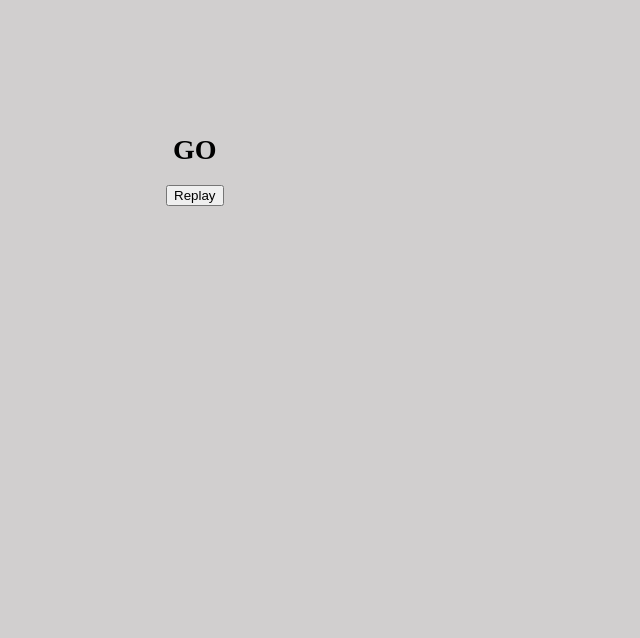
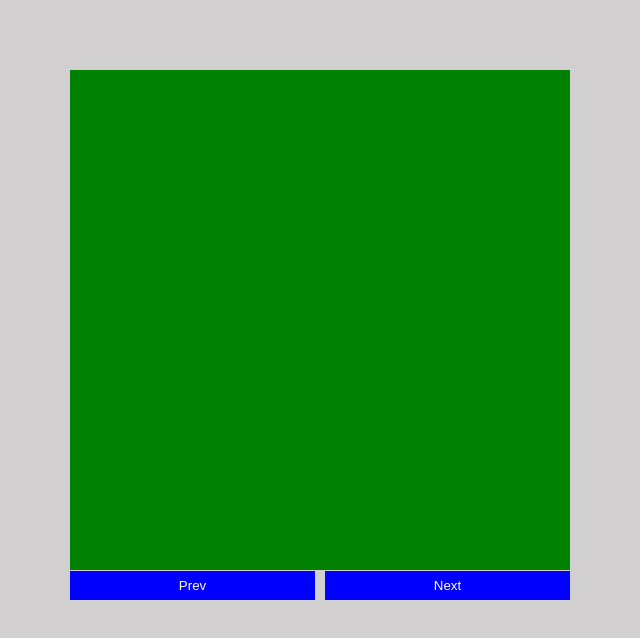
Before and after one commit to Biven160690/big_practice, a Next.js app: page / in a window 1280 px wide. Shown: the top 638 px of the page, without its empty margins (0-640 px from the left). Built offline with nearby package versions, Linux system fonts and the light colour scheme.

Commit message:
added ImageCarousel

```diff
--- /dev/null
+++ b/src/app/components/50_projects/imageCarousel/index.tsx
@@ -0,0 +1,159 @@
+import React from 'react';
+import {
+    Container,
+    CardsContainer,
+    Card,
+    ButtonContainer,
+    Button,
+} from './styles';
+import { animated, useSpring } from 'react-spring';
+
+export type Ref<T> = React.MutableRefObject<T>;
+export type Setting = {
+    cardWidth: number;
+    amountCards: number;
+    containerPosition: Ref<number>;
+};
+
+const mockData = [
+    {
+        color: 'red',
+    },
+    {
+        color: 'green',
+    },
+
+    {
+        color: 'blue',
+    },
+    {
+        color: 'yellow',
+    },
+];
+
+const checkRef = (
+    ref: Ref<HTMLDivElement | null>,
+    fn: (setting: Setting) => void,
+    containerPosition: Ref<number>
+) => {
+    const cardsContainer = ref.current;
+
+    if (!cardsContainer) {
+        return;
+    }
+
+    const cardWidth = cardsContainer.children[0].clientWidth;
+    const amountCards = cardsContainer.children.length - 1;
+
+    fn({ cardWidth, amountCards, containerPosition });
+};
+
+const runInterval = (
+    intervalID: Ref<NodeJS.Timeout | undefined>,
+    fn: () => void
+) => {
+    clearInterval(intervalID.current);
+
+    intervalID.current = setInterval(() => {
+        fn();
+    }, 1500);
+};
+
+export const ImageCarousel = () => {
+    const cardsContainerRef = React.useRef<HTMLDivElement | null>(null);
+    const containerPosition = React.useRef<number>(0);
+    const intervalID = React.useRef<NodeJS.Timeout>();
+
+    const [containerStyles, api] = useSpring(() => ({
+        from: { transform: 'translateX(0)' },
+    }));
+
+    const handleShowPrevCard = ({
+        cardWidth,
+        amountCards,
+        containerPosition,
+    }: Setting) => {
+        const point =
+            containerPosition.current === 0
+                ? (containerPosition.current += amountCards * cardWidth)
+                : (containerPosition.current -= cardWidth);
+
+        api.set({
+            transform: `translateX(-${point}px)`,
+        });
+
+        runInterval(intervalID, () =>
+            checkRef(cardsContainerRef, handleShowNextCard, containerPosition)
+        );
+    };
+
+    const handleShowNextCard = React.useCallback(
+        ({ cardWidth, amountCards, containerPosition }: Setting) => {
+            const point =
+                containerPosition.current >= amountCards * cardWidth
+                    ? (containerPosition.current -= amountCards * cardWidth)
+                    : (containerPosition.current += cardWidth);
+
+            api.set({
+                transform: `translateX(-${point}px)`,
+            });
+
+            runInterval(intervalID, () =>
+                checkRef(
+                    cardsContainerRef,
+                    handleShowNextCard,
+                    containerPosition
+                )
+            );
+        },
+        [api]
+    );
+
+    React.useEffect(() => {
+        intervalID.current = setInterval(() => {
+            checkRef(cardsContainerRef, handleShowNextCard, containerPosition);
+        }, 1500);
+        return () => clearInterval(intervalID.current);
+    }, [handleShowNextCard]);
+
+    return (
+        <Container>
+            <CardsContainer
+                as={animated.div}
+                ref={cardsContainerRef}
+                style={containerStyles}
+            >
+                {mockData.map((card, index) => (
+                    <Card
+                        key={index}
+                        style={{ backgroundColor: `${card.color}` }}
+                    />
+                ))}
+            </CardsContainer>
+            <ButtonContainer>
+                <Button
+                    onClick={() =>
+                        checkRef(
+                            cardsContainerRef,
+                            handleShowPrevCard,
+                            containerPosition
+                        )
+                    }
+                >
+                    Prev
+                </Button>
+                <Button
+                    onClick={() =>
+                        checkRef(
+                            cardsContainerRef,
+                            handleShowNextCard,
+                            containerPosition
+                        )
+                    }
+                >
+                    Next
+                </Button>
+            </ButtonContainer>
+        </Container>
+    );
+};
--- /dev/null
+++ b/src/app/components/50_projects/imageCarousel/styles.ts
@@ -0,0 +1,40 @@
+import styled from 'styled-components';
+
+export const Container = styled.div`
+    position: relative;
+    width: 500px;
+    height: 530px;
+    overflow: hidden;
+`;
+
+export const CardsContainer = styled.div`
+    position: absolute;
+    display: flex;
+    justify-content: center;
+    align-items: center;
+    left: 0;
+    transition: transform .4s;
+`;
+
+export const Card = styled.div`
+    width: 500px;
+    height: 500px;
+`;
+
+export const ButtonContainer = styled.div`
+    display: flex;
+    justify-content: space-between;
+    align-items: center;
+    position: absolute;
+    bottom: 0;
+    width: 100%;
+`;
+
+export const Button = styled.button`
+    background-color: blue;
+    color: #fff;
+    border: none;
+    padding: 0.5rem;
+    cursor: pointer;
+    flex: 0 1 49%;
+`;
--- a/src/app/page.module.scss
+++ b/src/app/page.module.scss
@@ -166,6 +166,7 @@
 .doubleClick,
 .textEffect,
 .passwordGenerator,
-.goodCheapFast {
+.goodCheapFast,
+.animatedCountdown {
   margin: 30px;
 }
--- a/src/app/page.tsx
+++ b/src/app/page.tsx
@@ -34,6 +34,7 @@ import { PasswordGenerator } from './components/50_projects/passwordGenerator';
 import { GoodCheapFast } from './components/50_projects/goodCheapFast';
 import { NotesApp } from './components/50_projects/notesApp';
 import { AnimatedCountdown } from './components/50_projects/animatedCountdown';
+import { ImageCarousel } from './components/50_projects/imageCarousel';
 
 export default function App() {
     return (
@@ -131,9 +132,12 @@ export default function App() {
                 </div>
                 <div className={styles.notes}>
                     <NotesApp />
+                </div>
+                <div className={styles.animatedCountdown}>
+                    <AnimatedCountdown />
                 </div> */}
-                <div className={styles.rotatioAnimatio}>
-                    <AnimatedCountdown />
+                <div className={styles.imageCarousel}>
+                    <ImageCarousel />
                 </div>
             </div>
         </div>
```
